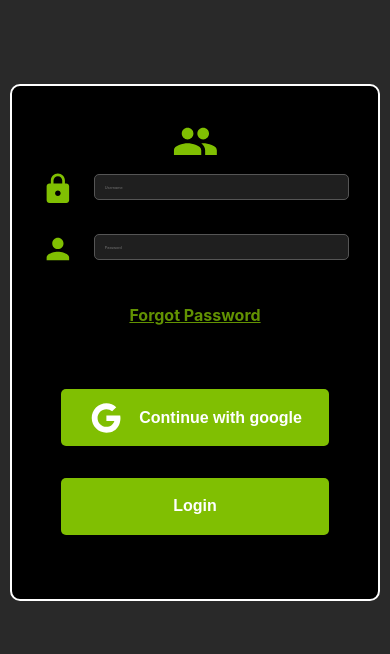
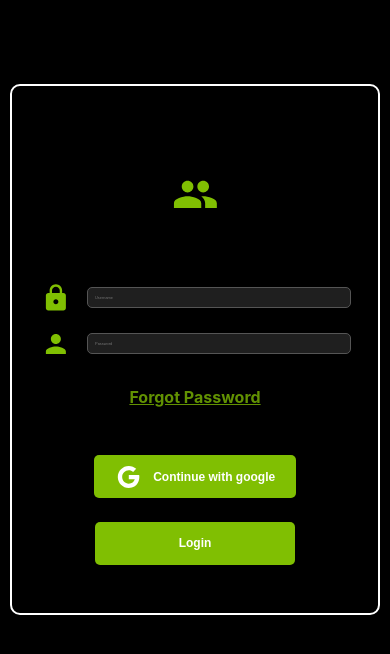
Before and after one commit to cr9169/TechOps, a React (Vite) app in the folder front/: page /authPage in a window 390 px wide. Shown: the top 654 px of the page. Built offline with nearby package versions, Linux system fonts and the light colour scheme.

Commit message:
fix: fixed size units

```diff
--- a/front/src/App.scss
+++ b/front/src/App.scss
@@ -1,5 +1,6 @@
 .main-app-orientation {
   height: 100vh;
+  height: 100dvh;
   width: 100%;
   display: flex;
   flex-direction: column;
--- a/front/src/components/AuthPage/AuthPage.scss
+++ b/front/src/components/AuthPage/AuthPage.scss
@@ -25,8 +25,8 @@
 }
 
 .people-icon svg {
-  width: 20vh;
-  height: 12vw;
+  height: 20vh;
+  width: 12vw;
   color: $theme-icons-color;
 }
 
--- a/front/src/main.scss
+++ b/front/src/main.scss
@@ -1,25 +1,80 @@
 @import "./styles/dark.scss";
 
+/* Resetting default browser styles */
+*,
+*::before,
+*::after {
+  box-sizing: border-box; /* Include padding and border in the width and height of elements */
+  margin: 0; /* Remove default margins */
+  padding: 0; /* Remove default paddings */
+}
+
+/* Base styles */
 html,
 body {
-  height: 100vh;
-  width: 100%;
-  background-color: $theme-background-color !important;
-  color: #ffffff;
+  height: 100vh; /* Full viewport height */
+  width: 100%; /* Full viewport width */
+  overflow-x: hidden; /* Hide horizontal overflow */
   font-family: -apple-system, BlinkMacSystemFont, "Segoe UI", "Roboto", "Oxygen",
     "Ubuntu", "Cantarell", "Fira Sans", "Droid Sans", "Helvetica Neue",
-    sans-serif;
+    sans-serif; /* System default font stack */
   -webkit-font-smoothing: antialiased;
   -moz-osx-font-smoothing: grayscale;
-  margin: 0;
+  font-size: 16px; /* Base font size */
+  background-color: #000000; /* Example background color, replace with your variable or color */
+  color: #ffffff; /* Text color */
 }
 
-#root {
-  height: 100%;
-  width: 100%;
+/* Ensure images and embedded content are responsive */
+img,
+iframe,
+video,
+object {
+  max-width: 100%; /* Max width is the width of the containing element */
+  height: auto; /* Keep original aspect ratio */
 }
 
+/* Root container styles */
+#root {
+  display: flex;
+  flex-direction: column;
+  min-height: 100vh; /* Minimum height is full viewport */
+}
+
+/* Code element styles */
 code {
   font-family: source-code-pro, Menlo, Monaco, Consolas, "Courier New",
     monospace;
 }
+
+/* Responsive typography and layout adjustments */
+@media (max-width: 1200px) {
+  html {
+    font-size: 15px; /* Slightly smaller font size for large devices */
+  }
+}
+
+@media (max-width: 992px) {
+  html {
+    font-size: 14px; /* Even smaller font size for medium devices */
+  }
+}
+
+@media (max-width: 768px) {
+  html {
+    font-size: 13px; /* Smaller font size for small devices */
+  }
+}
+
+@media (max-width: 576px) {
+  html {
+    font-size: 12px; /* Smallest font size for extra small devices */
+  }
+  /* More specific mobile styles can go here */
+}
+
+/* Overflow control for specific elements */
+.overflow-control {
+  overflow-y: auto; /* Add scroll if content overflows */
+  max-height: 90vh; /* Adjust to 90% of the viewport height */
+}
```
